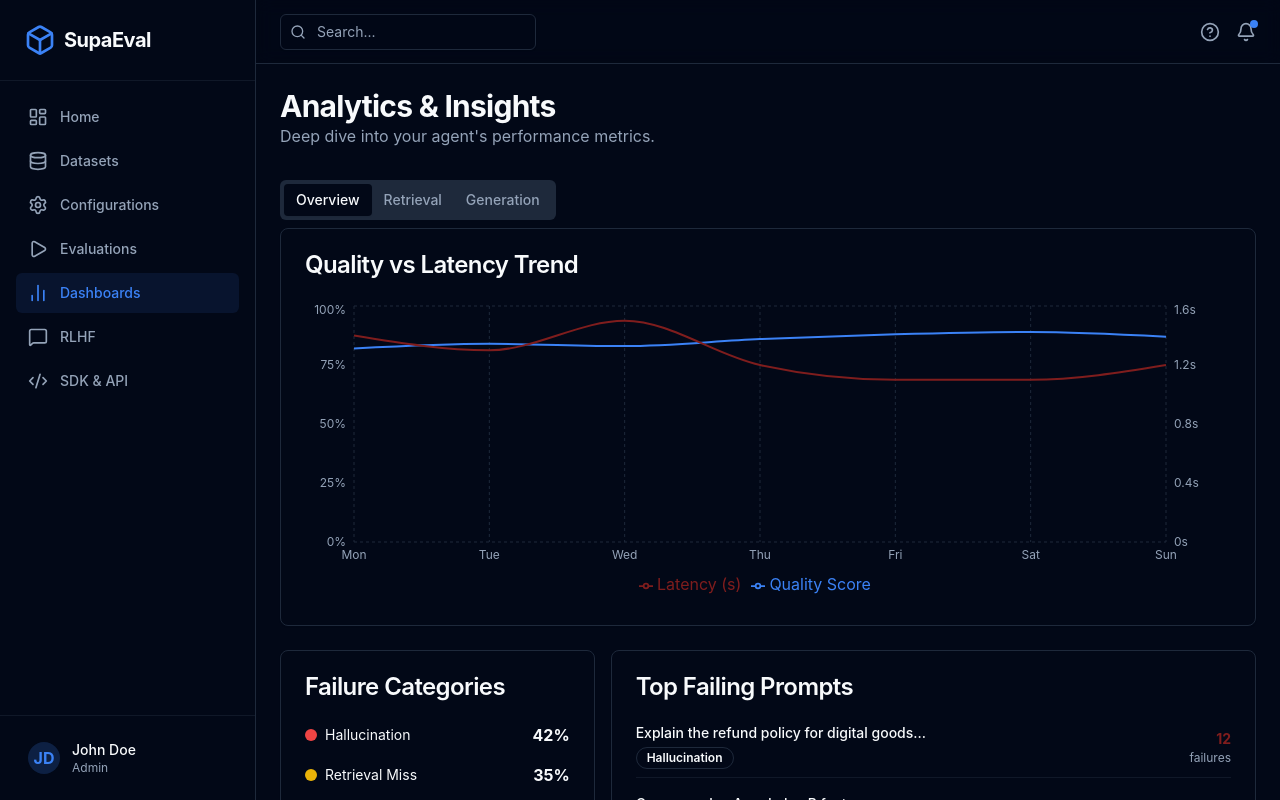
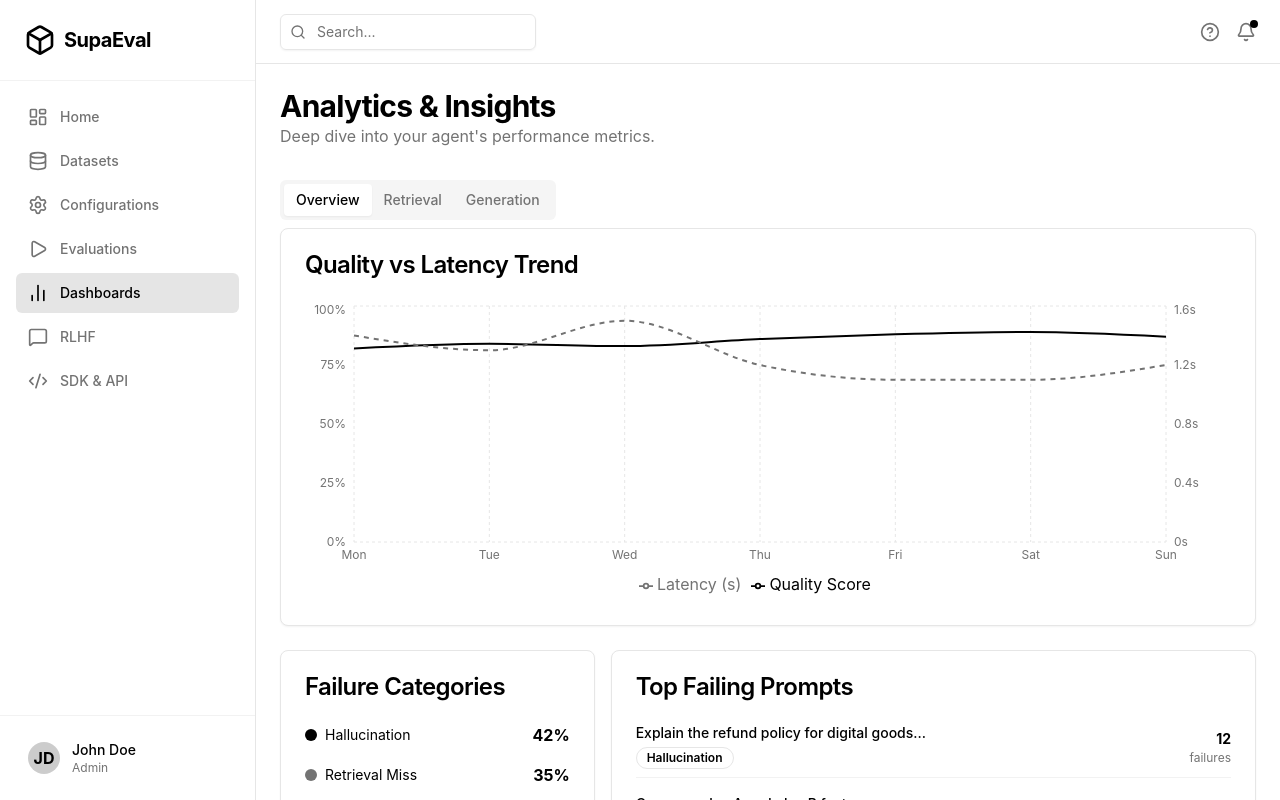
Before and after one commit to soumic28/supaeval-dashboards, a React (Vite) app: page /dashboards in a window 1280 px wide. Shown: the top 800 px of the page. Built offline with nearby package versions, Linux system fonts and the light colour scheme.

Commit message:
feat: Implement initial dashboard pages, core UI components, and global styling.

```diff
--- a/src/components/charts/QualityTrendChart.tsx
+++ b/src/components/charts/QualityTrendChart.tsx
@@ -51,8 +51,8 @@ export function QualityTrendChart() {
                                 itemStyle={{ color: 'hsl(var(--foreground))' }}
                             />
                             <Legend />
-                            <Line yAxisId="left" type="monotone" dataKey="quality" stroke="hsl(var(--primary))" strokeWidth={2} dot={false} activeDot={{ r: 4 }} name="Quality Score" />
-                            <Line yAxisId="right" type="monotone" dataKey="latency" stroke="hsl(var(--destructive))" strokeWidth={2} dot={false} name="Latency (s)" />
+                            <Line yAxisId="left" type="monotone" dataKey="quality" stroke="hsl(var(--foreground))" strokeWidth={2} dot={false} activeDot={{ r: 4 }} name="Quality Score" />
+                            <Line yAxisId="right" type="monotone" dataKey="latency" stroke="hsl(var(--muted-foreground))" strokeWidth={2} strokeDasharray="5 5" dot={false} name="Latency (s)" />
                         </LineChart>
                     </ResponsiveContainer>
                 </div>
--- a/src/components/ui/Badge.tsx
+++ b/src/components/ui/Badge.tsx
@@ -10,8 +10,8 @@ export function Badge({ className, variant = 'default', ...props }: BadgeProps)
         default: "border-transparent bg-primary text-primary-foreground hover:bg-primary/80",
         secondary: "border-transparent bg-secondary text-secondary-foreground hover:bg-secondary/80",
         destructive: "border-transparent bg-destructive text-destructive-foreground hover:bg-destructive/80",
-        outline: "text-foreground",
-        success: "border-transparent bg-green-500/15 text-green-500 hover:bg-green-500/25",
+        outline: "text-foreground border-border",
+        success: "border-transparent bg-secondary text-foreground hover:bg-secondary/80 border border-border",
     };
 
     return (
--- a/src/index.css
+++ b/src/index.css
@@ -4,35 +4,65 @@
 
 @layer base {
   :root {
-    --background: 222.2 84% 4.9%;
-    --foreground: 210 40% 98%;
+    --background: 0 0% 100%;
+    --foreground: 0 0% 0%;
 
-    --card: 222.2 84% 4.9%;
-    --card-foreground: 210 40% 98%;
+    --card: 0 0% 100%;
+    --card-foreground: 0 0% 0%;
 
-    --popover: 222.2 84% 4.9%;
-    --popover-foreground: 210 40% 98%;
+    --popover: 0 0% 100%;
+    --popover-foreground: 0 0% 0%;
 
-    --primary: 217.2 91.2% 59.8%;
-    --primary-foreground: 222.2 47.4% 11.2%;
+    --primary: 0 0% 0%;
+    --primary-foreground: 0 0% 100%;
 
-    --secondary: 217.2 32.6% 17.5%;
-    --secondary-foreground: 210 40% 98%;
+    --secondary: 0 0% 96%;
+    --secondary-foreground: 0 0% 0%;
 
-    --muted: 217.2 32.6% 17.5%;
-    --muted-foreground: 215 20.2% 65.1%;
+    --muted: 0 0% 96%;
+    --muted-foreground: 0 0% 45%;
 
-    --accent: 217.2 32.6% 17.5%;
-    --accent-foreground: 210 40% 98%;
+    --accent: 0 0% 96%;
+    --accent-foreground: 0 0% 0%;
 
-    --destructive: 0 62.8% 30.6%;
-    --destructive-foreground: 210 40% 98%;
+    --destructive: 0 0% 0%;
+    --destructive-foreground: 0 0% 100%;
 
-    --border: 217.2 32.6% 17.5%;
-    --input: 217.2 32.6% 17.5%;
-    --ring: 212.7 26.8% 83.9%;
+    --border: 0 0% 90%;
+    --input: 0 0% 90%;
+    --ring: 0 0% 0%;
 
     --radius: 0.5rem;
+  }
+
+  .dark {
+    --background: 0 0% 0%;
+    --foreground: 0 0% 100%;
+
+    --card: 0 0% 0%;
+    --card-foreground: 0 0% 100%;
+
+    --popover: 0 0% 0%;
+    --popover-foreground: 0 0% 100%;
+
+    --primary: 0 0% 100%;
+    --primary-foreground: 0 0% 0%;
+
+    --secondary: 0 0% 10%;
+    --secondary-foreground: 0 0% 100%;
+
+    --muted: 0 0% 10%;
+    --muted-foreground: 0 0% 60%;
+
+    --accent: 0 0% 10%;
+    --accent-foreground: 0 0% 100%;
+
+    --destructive: 0 0% 100%;
+    --destructive-foreground: 0 0% 0%;
+
+    --border: 0 0% 20%;
+    --input: 0 0% 20%;
+    --ring: 0 0% 100%;
   }
 }
 
@@ -42,8 +72,6 @@
   }
   body {
     @apply bg-background text-foreground;
-    font-feature-settings:
-      "rlig" 1,
-      "calt" 1;
+    font-feature-settings: "rlig" 1, "calt" 1;
   }
 }
--- a/src/pages/DashboardHome.tsx
+++ b/src/pages/DashboardHome.tsx
@@ -44,12 +44,12 @@ export default function DashboardHome() {
                                 <div className="text-2xl font-bold">{stat.value}</div>
                                 <p className="text-xs text-muted-foreground flex items-center mt-1">
                                     {stat.trend === 'up' ? (
-                                        <ArrowUpRight className="h-3 w-3 text-green-500 mr-1" />
+                                        <ArrowUpRight className="h-3 w-3 mr-1" />
                                     ) : (
-                                        <ArrowDownRight className="h-3 w-3 text-red-500 mr-1" />
+                                        <ArrowDownRight className="h-3 w-3 mr-1" />
                                     )}
-                                    <span className={stat.trend === 'up' ? "text-green-500" : "text-red-500"}>
-                                        {stat.change}
+                                    <span className="font-medium">
+                                        {stat.trend === 'up' ? '+' : ''}{stat.change}
                                     </span>
                                     <span className="ml-1">from last month</span>
                                 </p>
@@ -102,7 +102,7 @@ export default function DashboardHome() {
                                     <span className="font-medium">78%</span>
                                 </div>
                                 <div className="h-2 w-full bg-secondary rounded-full overflow-hidden">
-                                    <div className="h-full bg-yellow-500 w-[78%]" />
+                                    <div className="h-full bg-foreground w-[78%]" />
                                 </div>
                             </div>
                             <div className="space-y-2">
@@ -111,7 +111,7 @@ export default function DashboardHome() {
                                     <span className="font-medium">2.1%</span>
                                 </div>
                                 <div className="h-2 w-full bg-secondary rounded-full overflow-hidden">
-                                    <div className="h-full bg-green-500 w-[98%]" />
+                                    <div className="h-full bg-foreground w-[98%]" />
                                 </div>
                             </div>
                             <div className="space-y-2">
@@ -120,7 +120,7 @@ export default function DashboardHome() {
                                     <span className="font-medium">95%</span>
                                 </div>
                                 <div className="h-2 w-full bg-secondary rounded-full overflow-hidden">
-                                    <div className="h-full bg-primary w-[95%]" />
+                                    <div className="h-full bg-foreground w-[95%]" />
                                 </div>
                             </div>
                         </div>
--- a/src/pages/DashboardsPage.tsx
+++ b/src/pages/DashboardsPage.tsx
@@ -30,21 +30,21 @@ export default function DashboardsPage() {
                                 <div className="space-y-4">
                                     <div className="flex items-center justify-between">
                                         <div className="flex items-center gap-2">
-                                            <div className="w-3 h-3 rounded-full bg-red-500" />
+                                            <div className="w-3 h-3 rounded-full bg-foreground" />
                                             <span className="text-sm">Hallucination</span>
                                         </div>
                                         <span className="font-bold">42%</span>
                                     </div>
                                     <div className="flex items-center justify-between">
                                         <div className="flex items-center gap-2">
-                                            <div className="w-3 h-3 rounded-full bg-yellow-500" />
+                                            <div className="w-3 h-3 rounded-full bg-muted-foreground" />
                                             <span className="text-sm">Retrieval Miss</span>
                                         </div>
                                         <span className="font-bold">35%</span>
                                     </div>
                                     <div className="flex items-center justify-between">
                                         <div className="flex items-center gap-2">
-                                            <div className="w-3 h-3 rounded-full bg-blue-500" />
+                                            <div className="w-3 h-3 rounded-full border border-border" />
                                             <span className="text-sm">Tool Error</span>
                                         </div>
                                         <span className="font-bold">23%</span>
@@ -70,7 +70,7 @@ export default function DashboardsPage() {
                                                 <Badge variant="outline" className="text-xs">{item.error}</Badge>
                                             </div>
                                             <div className="text-right">
-                                                <span className="text-sm font-bold text-destructive">{item.count}</span>
+                                                <span className="text-sm font-bold">{item.count}</span>
                                                 <span className="text-xs text-muted-foreground block">failures</span>
                                             </div>
                                         </div>
--- a/src/pages/RLHFPage.tsx
+++ b/src/pages/RLHFPage.tsx
@@ -63,18 +63,18 @@ export default function RLHFPage() {
                             </div>
                             <div className="flex items-center justify-between">
                                 <span className="text-sm text-muted-foreground">Positive Rate</span>
-                                <span className="font-bold text-green-500">88%</span>
+                                <span className="font-bold">88%</span>
                             </div>
                             <div className="flex items-center justify-between">
                                 <span className="text-sm text-muted-foreground">Negative Rate</span>
-                                <span className="font-bold text-red-500">12%</span>
+                                <span className="font-bold">12%</span>
                             </div>
                         </CardContent>
                     </Card>
 
-                    <Card className="bg-primary/5 border-primary/20">
+                    <Card className="bg-muted/30 border-border">
                         <CardHeader>
-                            <CardTitle className="text-primary">Improvement Tip</CardTitle>
+                            <CardTitle className="text-foreground">Improvement Tip</CardTitle>
                         </CardHeader>
                         <CardContent>
                             <p className="text-sm text-muted-foreground">
```
